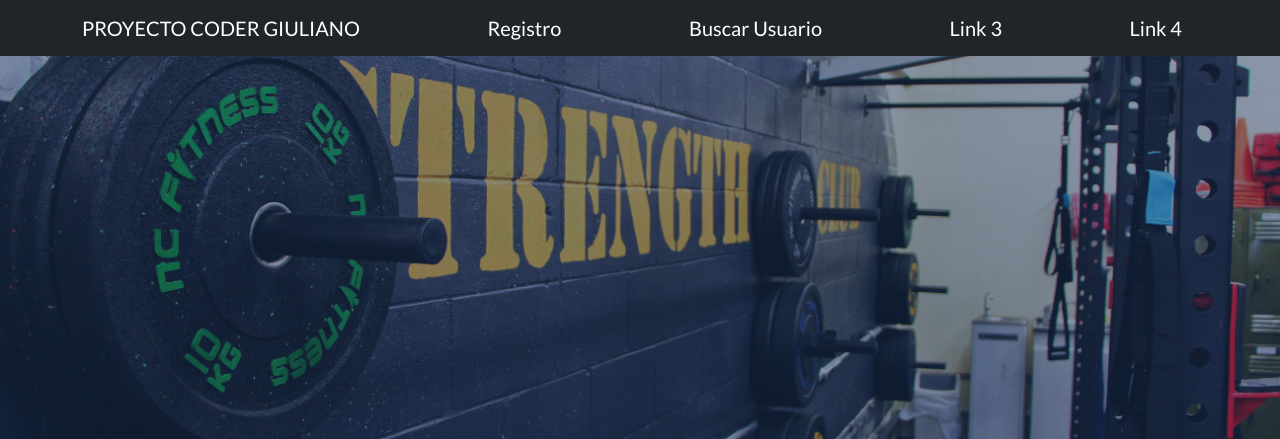
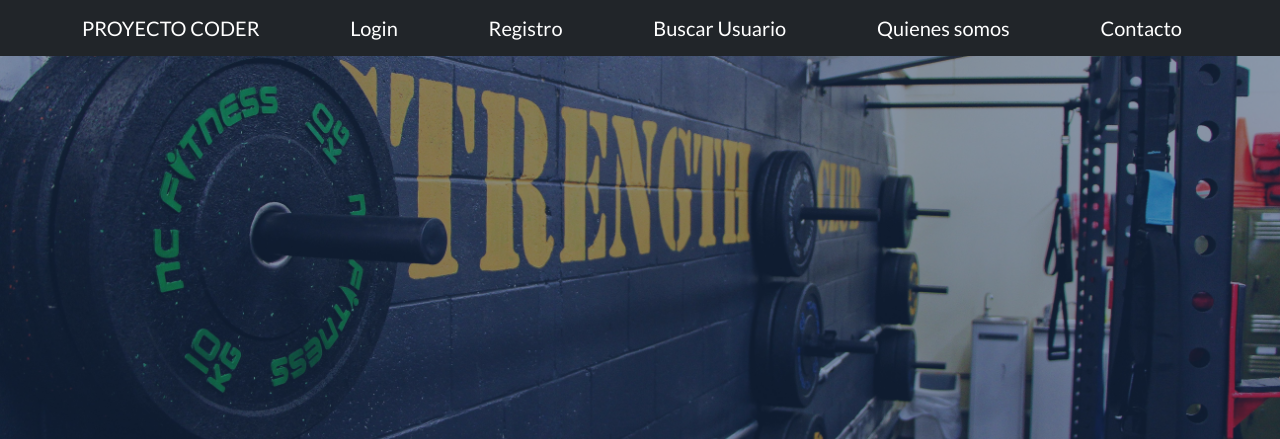
Before and after one commit to chulo22/ProyectoCoder, a Django app: page /AppCoder/ in a window 1280 px wide. Shown: the top 439 px of the page. Run offline with Django 3.2, Linux system fonts and the light colour scheme; some libraries are stand-ins or nearby versions; some web fonts are replaced.

Commit message:
retoques

```diff
--- a/AppCoder/templates/AppCoder/index.html
+++ b/AppCoder/templates/AppCoder/index.html
@@ -28,11 +28,13 @@
         <!-- Navigation-->
         <nav class="navbar navbar-dark bg-dark static-top">
             <div class="container">
-                <a class="navbar-brand" href="#!">PROYECTO CODER GIULIANO</a>
+                <a class="navbar-brand" href="#!">PROYECTO CODER</a>
+
+                <a class="navbar-brand" href="{% url 'link3' %}">Login</a>
                 <a class="navbar-brand" href="{% url 'link1' %}">Registro</a>
                 <a class="navbar-brand" href="{% url 'buscar' %} ">Buscar Usuario</a>
-                <a class="navbar-brand" href="{% url 'link3' %}">Link 3</a>
-                <a class="navbar-brand" href="{% url 'link4' %}">Link 4</a>
+                <a class="navbar-brand" href="{% url 'link3' %}">Quienes somos</a>
+                <a class="navbar-brand" href="{% url 'link4' %}">Contacto</a>
             </div>
         </nav>
         <!-- Masthead-->
--- a/AppCoder/views.py
+++ b/AppCoder/views.py
@@ -28,6 +28,7 @@
 
 def buscar(request):
     usuario=None
+    usuarios=None
     error=None
     if request.method =='GET':
         dni=request.GET.get('numero', None)
@@ -38,7 +39,7 @@
             usuario=Usuarios.objects.filter(dni=dni)
         except:
             error = 'Ingrese el numero sin puntos o letras'
-    return render(request, 'AppCoder/link2.html', {"usuarios": usuario, "error": error})
+    return render(request, 'AppCoder/link2.html', {"usuario": usuario, "error": error, "usuarios":usuarios})
 
 def link3(request):
     return render(request,'AppCoder/link3.html',{})
```
Also changed, not shown: AppCoder/templates/AppCoder/link2.html (+4 -4 lines), db.sqlite3.
